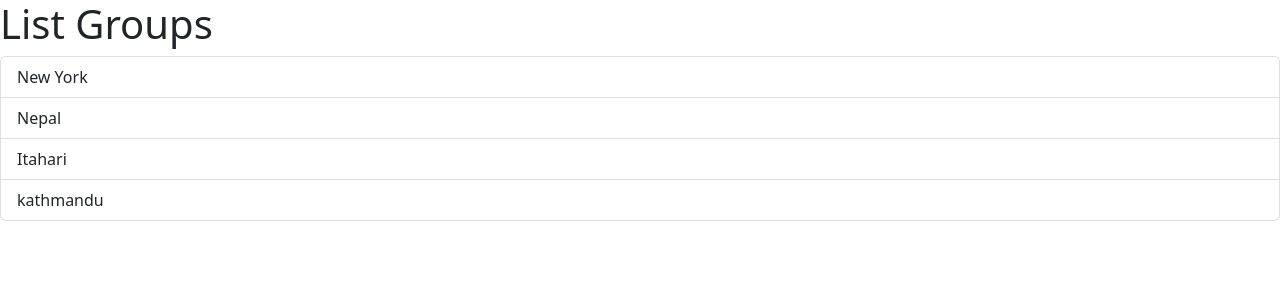
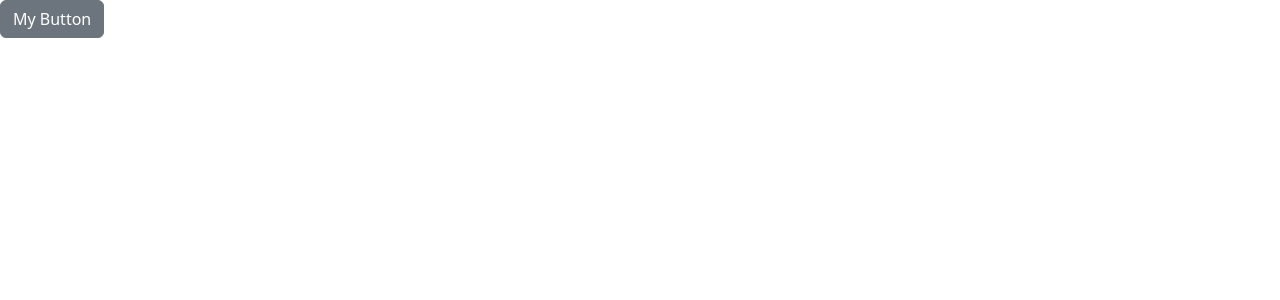
Before and after one commit to Dineshbhandari2023/React-app, a React (Vite) app: page / in a window 1280 px wide. Shown: the top 300 px of the page. Built offline with nearby package versions, Linux system fonts and the light colour scheme; the HTML template or start-up script is replaced by a standard one.

Commit message:
React Props and state management practice making buttons and Alert system

```diff
--- a/package.json
+++ b/package.json
@@ -6,7 +6,8 @@
   "scripts": {
     "dev": "vite",
     "build": "tsc && vite build",
-    "preview": "vite preview"
+    "preview": "vite preview",
+    "start": "npm run dev"
   },
   "dependencies": {
     "bootstrap": "^5.2.3",
--- a/src/App.tsx
+++ b/src/App.tsx
@@ -1,11 +1,29 @@
 // import Message from "./Message";
-import List from "./components/List";
+// import List from "./components/List";
+import { useState } from "react";
+import Alert from "./components/Alert";
+import Button from "./components/Button";
 
 function App() {
+  const [alertVisible, setAlertVisible] = useState(false);
   return (
     <div>
-      <List />
+      {alertVisible && (
+        <Alert onClose={() => setAlertVisible(false)}>My alert</Alert>
+      )}
+      <Button color="secondary" onClick={() => setAlertVisible(true)}>
+        My Button
+      </Button>
     </div>
   );
+  // let items = ["New York", "Nepal", "Itahari", "kathmandu"];
+  // const handleSelectItem = (item: string) => {
+  //   console.log(item);
+  // };
+  // return (
+  //   <div>
+  //     <List items={items} headings="cities" onSelectItem={handleSelectItem} />
+  //   </div>
+  // );
 }
 export default App;
--- /dev/null
+++ b/src/components/Alert.tsx
@@ -0,0 +1,25 @@
+import { ReactNode } from "react";
+
+interface Props {
+  children: ReactNode;
+  onClose: () => void;
+}
+const Alert = ({ children, onClose }: Props) => {
+  return (
+    <>
+      <div className="alert alert-primary alert-dismissible">
+        {children}
+        <button
+          type="button"
+          className="btn-close"
+          onClick={onClose}
+          data-bs-dismiss="alert"
+          aria-label="Close"
+        ></button>
+      </div>
+      ;
+    </>
+  );
+};
+
+export default Alert;
--- /dev/null
+++ b/src/components/Button.tsx
@@ -0,0 +1,18 @@
+import React from "react";
+import Alert from "./Alert";
+
+interface Props {
+  children: string;
+  color: string;
+  onClick: () => void;
+}
+
+const Button = ({ children, onClick, color = "primary" }: Props) => {
+  return (
+    <button className={"btn btn-" + color} onClick={onClick}>
+      {children}
+    </button>
+  );
+};
+
+export default Button;
--- a/src/components/List.tsx
+++ b/src/components/List.tsx
@@ -1,6 +1,10 @@
 import { MouseEvent, useState } from "react";
-function List() {
-  let items = ["New York", "Nepal", "Itahari", "kathmandu"];
+interface Props {
+  items: string[];
+  headings: string;
+  onSelectItem: (item: string) => void;
+}
+function List({ items, headings, onSelectItem }: Props) {
   // let selectedIndex = 0;
   const [selectedIndex, setSelectedIndex] = useState(-1);
 
@@ -13,7 +17,7 @@
   // };
   return (
     <>
-      <h1>List Groups</h1>
+      <h1>{headings}</h1>
       {items.length === 0 && <p>No Items Found</p>}
       <ul className="list-group">
         {items.map((item, index) => (
@@ -26,6 +30,7 @@
             key={item}
             onClick={() => {
               setSelectedIndex(index);
+              onSelectItem(item);
             }}
           >
             {item}
```
